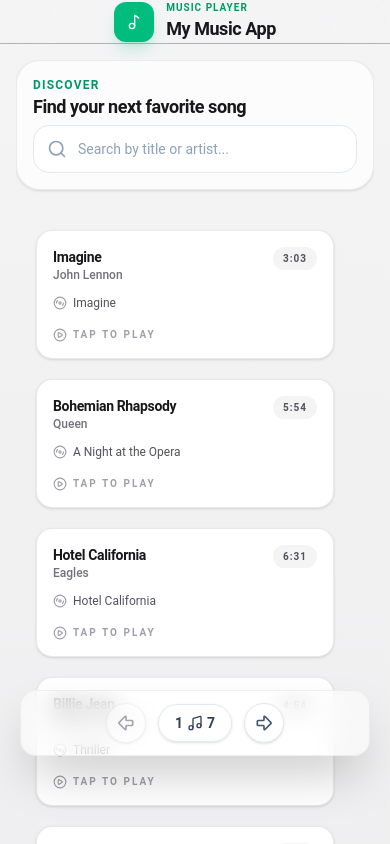
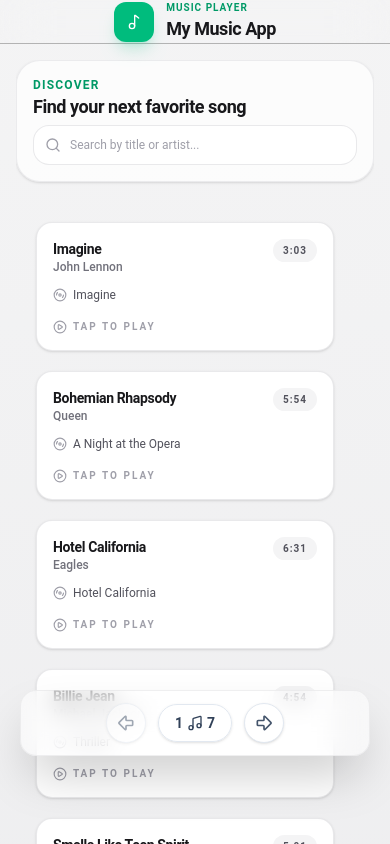
Before and after one commit to matetocoti/music-player, a React (Vite) app: page / in a window 390 px wide. Built offline with nearby package versions, Linux system fonts and the light colour scheme.

Commit message:
refactor(ui): update SearchBar styles for improved layout and responsiveness

```diff
--- a/src/components/SongBox/index.tsx
+++ b/src/components/SongBox/index.tsx
@@ -38,7 +38,6 @@ const SongBox = ({ song, className = '', children }: SongBoxProps) => {
           </div>
         </div>
         <div className="flex items-center gap-1.5 text-xs text-zinc-600 sm:gap-2 sm:text-sm dark:text-zinc-400">
-          {/* Replaced hover:animate-spin with group-hover and a custom slower spin duration */}
           <Disc3 className="h-3.5 w-3.5 shrink-0 text-zinc-400 sm:h-4 sm:w-4 dark:text-zinc-500 group-hover:animate-[spin_3s_linear_infinite]" aria-hidden="true" />
           <p className="truncate">
             <span className="sr-only">Album: </span>
--- a/src/components/pagination-components/SearchBar/index.tsx
+++ b/src/components/pagination-components/SearchBar/index.tsx
@@ -24,7 +24,7 @@ const SearchBar = ({
   return (
     <div className={`relative flex w-full max-w-xl items-center ${className}`.trim()}>
       <Search
-        className="pointer-events-none absolute left-3.5 h-5 w-5 text-slate-400 dark:text-slate-500"
+        className="pointer-events-none absolute left-3 h-4 w-4 text-zinc-400 sm:left-3.5 sm:h-5 sm:w-5 dark:text-zinc-500"
         aria-hidden="true"
       />
       <input
@@ -34,16 +34,16 @@ const SearchBar = ({
         value={search}
         onChange={(e) => onSearchChange(e.target.value)}
         aria-label={placeholder}
-        className="h-12 w-full rounded-2xl border border-slate-200 bg-white/90 pl-11 pr-11 text-sm text-slate-700 outline-none transition-all placeholder:text-slate-400 focus:border-emerald-500 focus:ring-4 focus:ring-emerald-500/20 dark:border-slate-800 dark:bg-slate-950/70 dark:text-slate-100 dark:placeholder:text-slate-500 dark:focus:border-emerald-400 dark:focus:ring-emerald-400/20"
+        className="h-10 w-full rounded-2xl border border-zinc-200/80 bg-white/90 pl-9 pr-10 text-xs text-zinc-700 outline-none transition-all placeholder:text-zinc-400 focus:border-emerald-500 focus:ring-4 focus:ring-emerald-500/20 sm:h-12 sm:pl-11 sm:pr-11 sm:text-sm dark:border-zinc-800/80 dark:bg-zinc-600/80 dark:text-zinc-100 dark:placeholder:text-zinc-400 dark:focus:border-emerald-500/50 dark:focus:ring-emerald-500/20"
       />
       {search.length > 0 && (
         <button
           type="button"
           onClick={handleClear}
-          className="absolute right-2.5 rounded-full p-1.5 text-slate-400 transition-colors hover:bg-slate-100 hover:text-slate-700 dark:hover:bg-slate-800 dark:hover:text-slate-200"
+          className="absolute right-1.5 flex h-7 w-7 items-center justify-center rounded-full text-zinc-400 transition-colors hover:bg-zinc-100 hover:text-zinc-700 focus:outline-none focus-visible:ring-2 focus-visible:ring-emerald-500 sm:right-2 sm:h-8 sm:w-8 dark:hover:bg-zinc-800 dark:hover:text-zinc-200"
           aria-label="Clear search"
         >
-          <X className="h-4 w-4" />
+          <X className="h-3.5 w-3.5 sm:h-4 sm:w-4" aria-hidden="true" />
         </button>
       )}
     </div>
```
